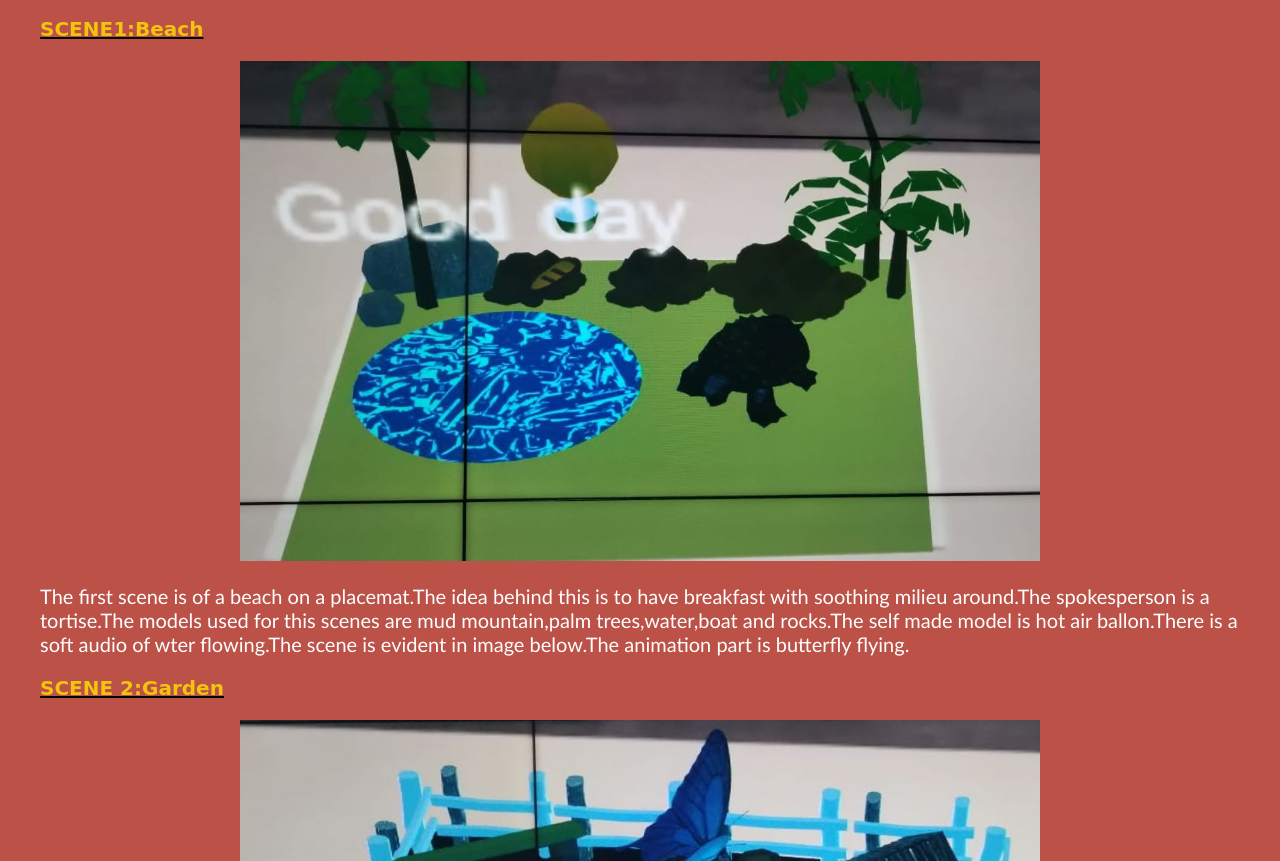
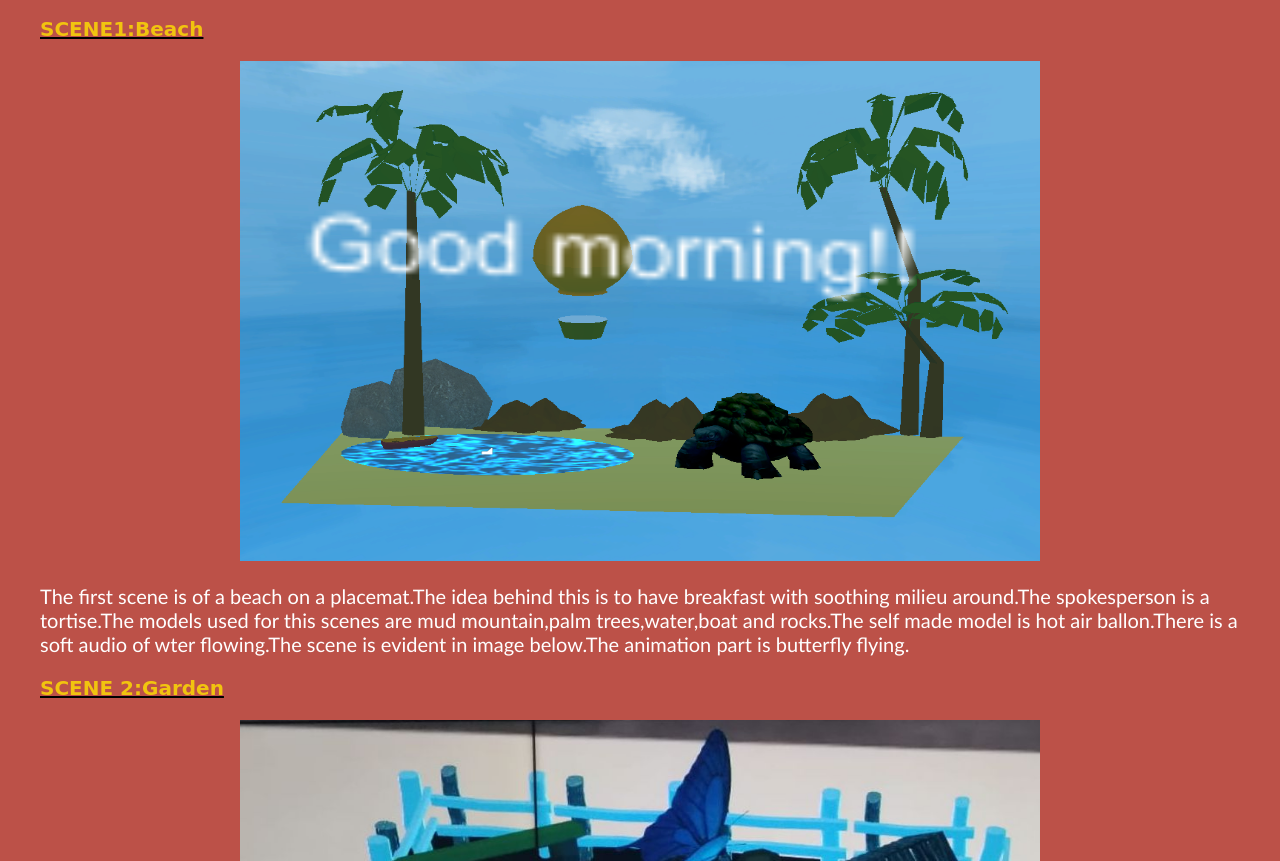
Before and after one commit to Vjais/Vjais.github.io, a plain HTML site: page project1.html in a window 1280 px wide. Shown: the part 860-1721 px from the top of the page. Drawn offline with Linux system fonts and the light colour scheme; a web font is replaced by a local one.

Commit message:
Update project1.html

```diff
--- a/project1.html
+++ b/project1.html
@@ -84,7 +84,7 @@ a:link, a:visited {
  </font>
   </p>
   <h3 class="xyz"><u><font style ="color:#F1C40F">SCENE1:Beach</font></u></font></h3>
-  <div class="myimage"><center><img src="https://github.com/Vjais/Vjais.github.io/blob/master/turtle.jpeg?raw=true"  width="800" height="500"></center></div>
+  <div class="myimage"><center><img src="https://github.com/Vjais/Vjais.github.io/blob/master/gm.png?raw=true?raw=true"  width="800" height="500"></center></div>
   <p class="yz"><font style ="color:white">The first scene is of a beach on a placemat.The idea behind this is to have breakfast with soothing milieu around.The spokesperson is a tortise.The models used for this scenes are mud mountain,palm trees,water,boat and rocks.The self made model is hot air ballon.There is a soft audio of wter flowing.The scene is evident in image below.The animation part is butterfly flying.</font></p>
 
   <h3 class="xyz"><u><font style ="color:#F1C40F">SCENE 2:Garden</font></u></font></h3>
```
